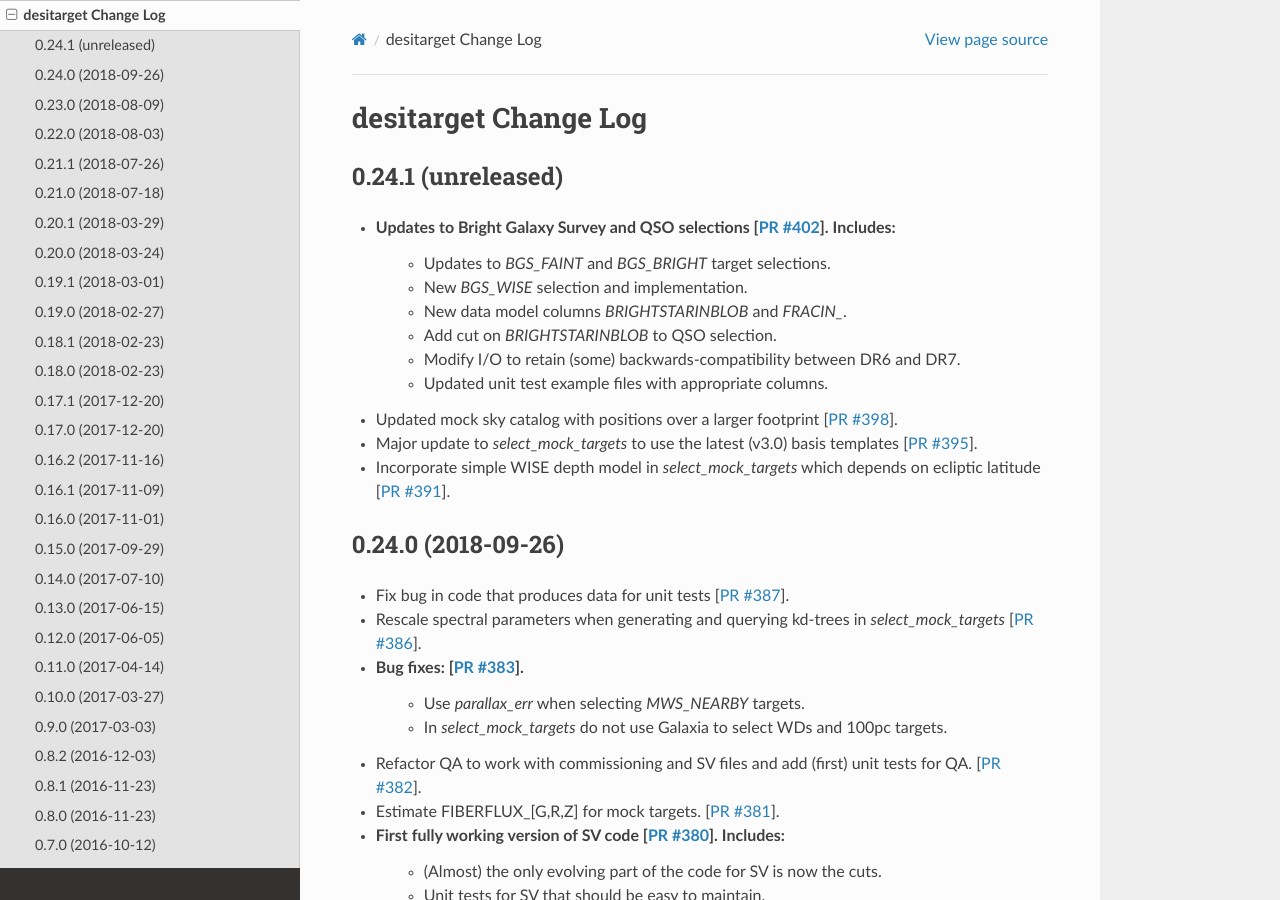
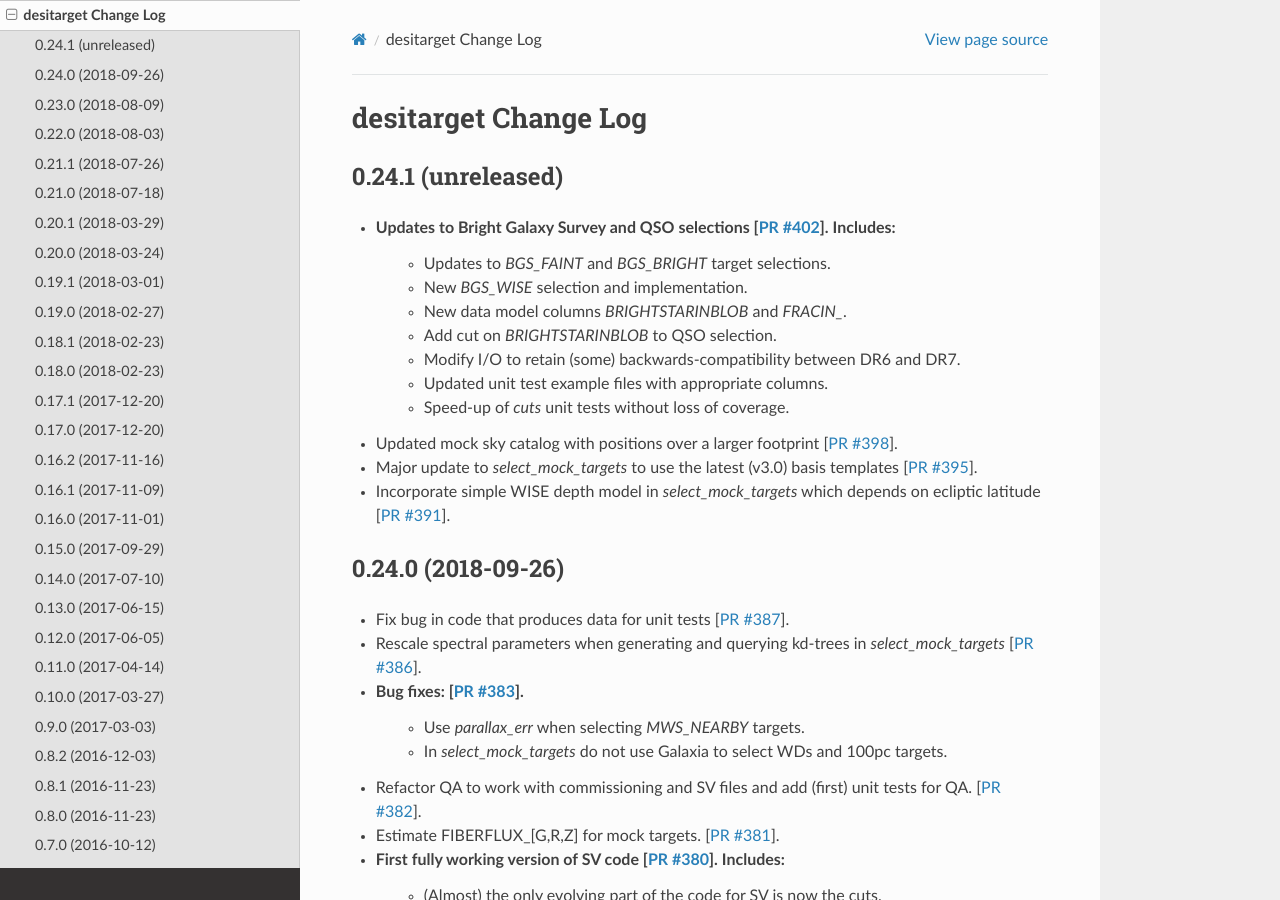
Before and after one commit to desihub/desitarget, a Sphinx documentation site: the page built from doc/changes.rst, in a window 1280 px wide and 900 px high. Built offline with Sphinx 7.4.7 and the Read the Docs theme 2.0.0, drawn with Linux system fonts in a browser that asks for light colours.

Commit message:
updating the changes docs

```diff
--- a/doc/changes.rst
+++ b/doc/changes.rst
@@ -12,6 +12,7 @@ desitarget Change Log
     * Add cut on `BRIGHTSTARINBLOB` to QSO selection.
     * Modify I/O to retain (some) backwards-compatibility between DR6 and DR7.
     * Updated unit test example files with appropriate columns.
+    * Speed-up of `cuts` unit tests without loss of coverage.
 * Updated mock sky catalog with positions over a larger footprint [`PR #398`_].
 * Major update to `select_mock_targets` to use the latest (v3.0) basis
   templates [`PR #395`_].
```
